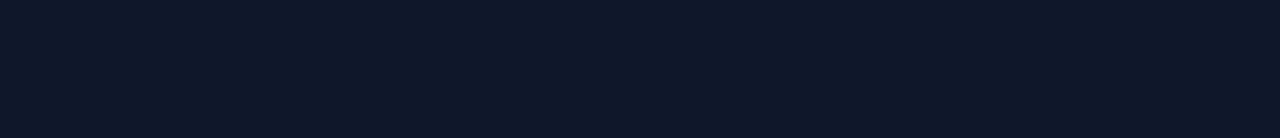
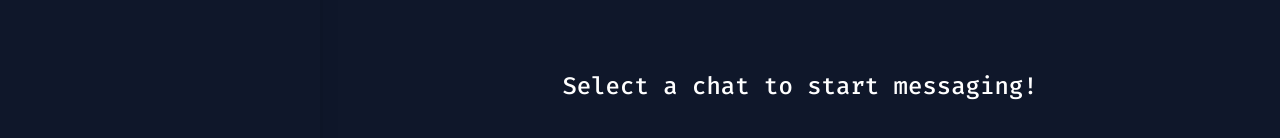
Before and after one commit to Towers77/reactjs-simple-chat-app, a React (Vite) app: page /profile/1 in a window 1280 px wide. Shown: the part 314-452 px from the top of the page. Built offline with nearby package versions, Linux system fonts and the light colour scheme; no server answers.

Commit message:
Add socket.io functionality to Profile component

```diff
--- a/src/views/Profile.tsx
+++ b/src/views/Profile.tsx
@@ -1,16 +1,34 @@
 import axios from 'axios';
-import { useContext, useEffect, useState } from 'react';
+import { useContext, useEffect, useMemo, useState } from 'react';
 import { useParams } from 'react-router-dom';
 import { User, UserContext } from '../utils/context/UserProvider';
 import { CreateNewChatModal } from '../components/CreateNewChatModal';
 import { ChatList } from '../components/ChatList';
 import { OptionsDropdown } from '../components/OptionsDropdown';
+import { SelectedChatContext } from '../utils/context/SelectedChatProvider';
+import { Chat } from '../components/Chat';
+import { io } from 'socket.io-client';
 
 export const Profile = () => {
 	const userState = useContext(UserContext);
+	const selectedChatState = useContext(SelectedChatContext);
 	const [isLoading, setIsLoading] = useState(false);
 
 	const { id } = useParams();
+
+	const socket = useMemo(
+		() =>
+			io('http://localhost:3000', {
+				withCredentials: true,
+				transports: ['websocket'],
+			}),
+		[]
+	);
+
+	useEffect(() => {
+		socket.emit('joinChat', selectedChatState?.chat.id);
+		socket.emit('findMessagesFromOneChat', selectedChatState?.chat.id);
+	}, [selectedChatState?.chat.id]);
 
 	useEffect(() => {
 		const getProfile = async () => {
@@ -56,7 +74,7 @@ export const Profile = () => {
 			) : (
 				<main className="flex bg-slate-900 w-full h-full z-50 shadow-lg 2xl:w-[1500px] shadow-black/50">
 					<CreateNewChatModal />
-					<aside className="basis-1/4 w-96 flex flex-col ">
+					<aside className="basis-1/4 w-96 flex flex-col shadow-xl">
 						<div className="bg-slate-800 flex justify-between p-3">
 							<div className="flex gap-2">
 								<svg
@@ -76,7 +94,17 @@ export const Profile = () => {
 						</div>
 						<ChatList />
 					</aside>
-					<aside className="basis-3/4"></aside>
+					<aside className="basis-3/4 flex">
+						{selectedChatState?.chat.id === -0 ? (
+							<div className="w-full grid place-content-center">
+								<h1 className="text-2xl text-white text-center">
+									Select a chat to start messaging!
+								</h1>
+							</div>
+						) : (
+							<Chat socket={socket} />
+						)}
+					</aside>
 				</main>
 			)}
 		</div>
```
